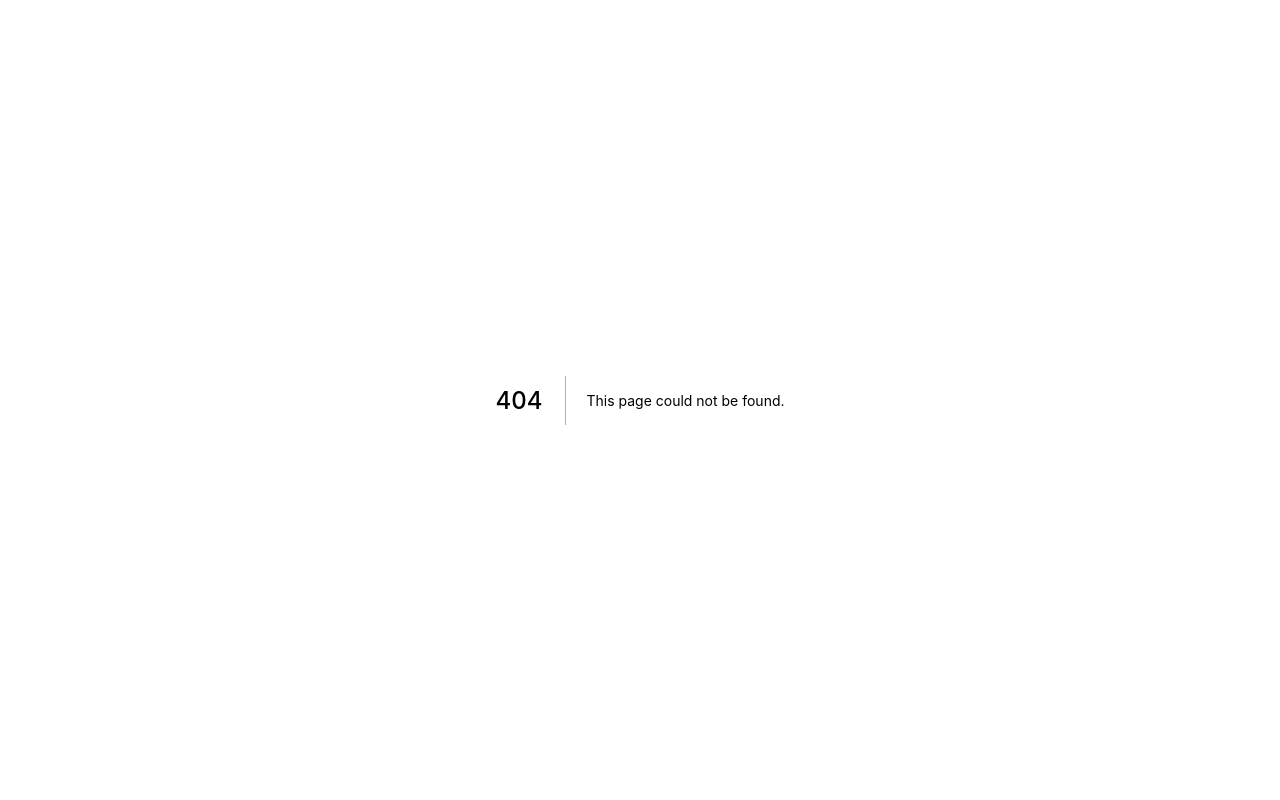
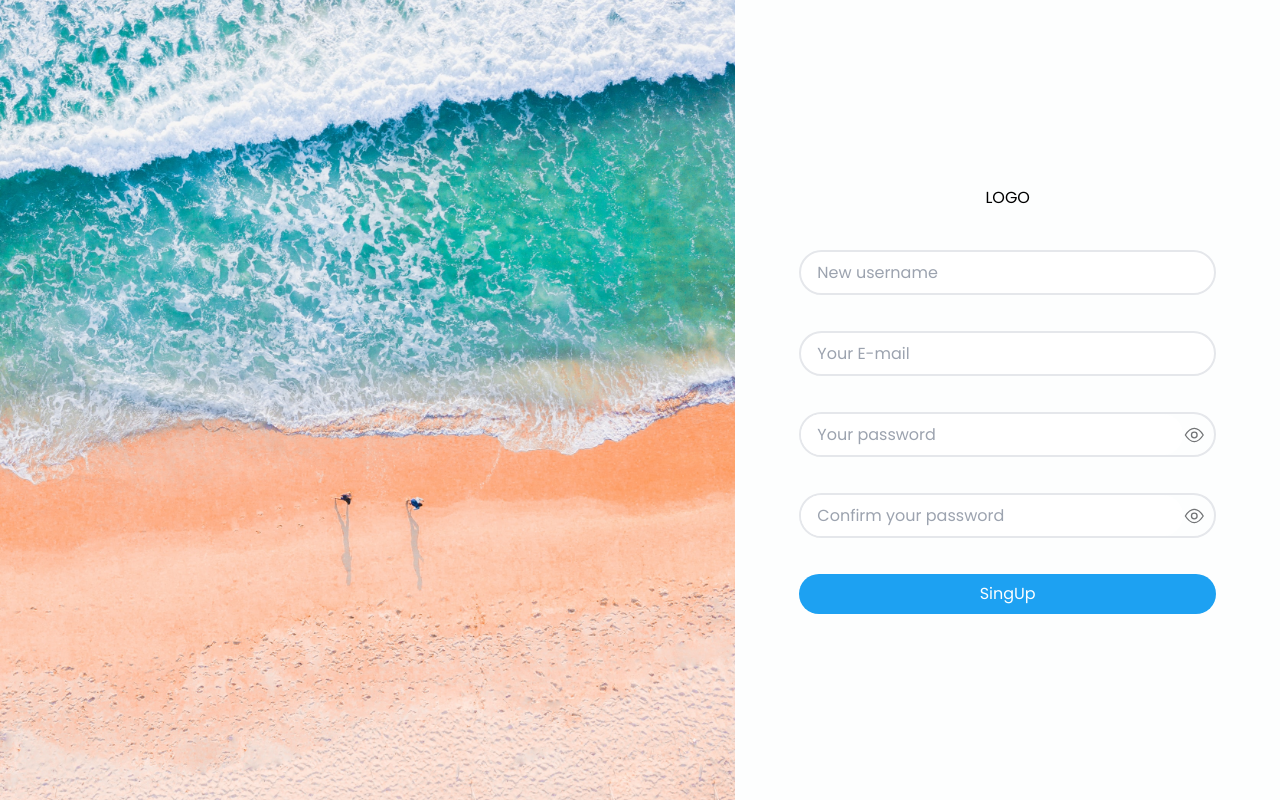
Before and after one commit to mohammadrezaalizade/poster, a Next.js app: page /auth/sing-up in a window 1280 px wide. Before the commit this address had no page. Built offline with nearby package versions, Linux system fonts and the light colour scheme.

Commit message:
FINISH-SingUp

```diff
--- a/components/auth/SingUp.tsx
+++ b/components/auth/SingUp.tsx
@@ -1,9 +1,109 @@
-import React from 'react'
+import React, { useEffect, useState } from "react";
+import FormLayout from "./layouts/FormLayout";
+import InputAuth from "./UI/InputAuth";
 
 const SingUp = () => {
+  const [newUsername, setNewUsername] = useState("");
+  const [avaibleUsername, setAvaibleUsername] = useState(true);
+  const [email, setEmail] = useState("");
+  const [newPassword, setNewPassword] = useState("");
+  const [confirmnewPassword, setConfirmnewPassword] = useState("");
+
+  //check username is exists or not
+  useEffect(() => {
+    const timeout = setTimeout(() => {
+      if (newUsername.length >= 4) {
+        //ERROR
+        fetch(`${process.env.BASE_URL}/api/user.....`, {
+          method: "POST",
+          headers: {
+            Accept: "application/json",
+            "Content-Type": "application/json",
+          },
+          body: JSON.stringify({ newPassword }),
+        })
+          .then((res) => res.json())
+          .then((isAvaible) =>
+            isAvaible ? setAvaibleUsername(true) : setAvaibleUsername(false)
+          );
+      }
+    }, 2000);
+
+    return clearTimeout(timeout);
+  }, [newUsername]);
+
+  const handlesubmit = (e: any) => {
+    e.preventDefault();
+    if (
+      newUsername &&
+      newUsername.length >= 6 &&
+      avaibleUsername &&
+      email &&
+      email.length > 8 &&
+      email.match(/^[\w-\.]+@([\w-]+\.)+[\w-]{2,4}$/) &&
+      newPassword &&
+      newPassword.length >= 8 &&
+      confirmnewPassword &&
+      confirmnewPassword.length >= 8 &&
+      confirmnewPassword.length === newPassword.length &&
+      confirmnewPassword === newPassword
+    ) {
+      console.log({
+        newUsername,
+        email,
+        newPassword,
+        confirmnewPassword,
+      });
+    }
+  };
+
   return (
-    <div>SingUp</div>
-  )
-}
+    <FormLayout>
+      <form
+        onSubmit={handlesubmit}
+        className="w-full flex flex-col gap-9 justify-center items-center"
+      >
+        <InputAuth
+          label="New username"
+          name="newusername"
+          placeholder="New username"
+          setValue={setNewUsername}
+          type="text"
+          value={newUsername}
+        />
+        <InputAuth
+          label="Your E-mail"
+          name="email"
+          placeholder="Your E-mail"
+          setValue={setEmail}
+          type="text"
+          value={email}
+        />
+        <InputAuth
+          label="Your Password"
+          name="newpassword"
+          placeholder="Your password"
+          setValue={setNewPassword}
+          type="password"
+          value={newPassword}
+        />
+        <InputAuth
+          label="Confirm your password"
+          name="confirmnewpassword"
+          placeholder="Confirm your password"
+          setValue={setConfirmnewPassword}
+          type="password"
+          value={confirmnewPassword}
+        />
+        <button
+          type="submit"
+          className="bg-p_blue-500 hover:bg-p_blue-400 transition duration-200 w-full py-2 px-4 rounded-full text-p_white-100 "
+        >
+          SingUp
+        </button>
+      </form>
+    </FormLayout>
+  );
+};
 
-export default SingUp
+export default SingUp;
--- /dev/null
+++ b/pages/auth/sing-up.tsx
@@ -0,0 +1,9 @@
+import type { NextPage } from "next";
+import SingUp from "../../components/auth/SingUp";
+
+
+const SingUpPage: NextPage = () => {
+  return <SingUp />;
+};
+
+export default SingUpPage;
```
